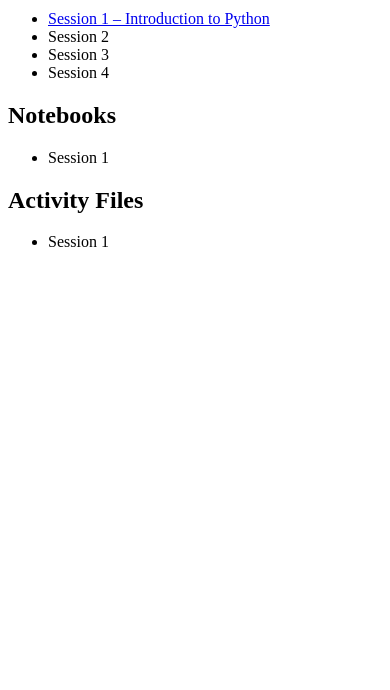
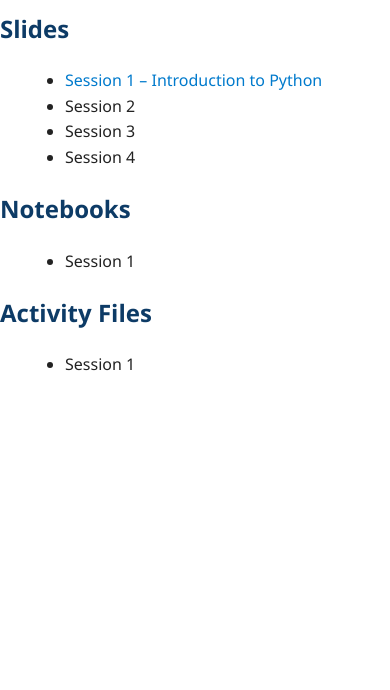
Before and after one commit to guerreroda/nwcst_intro, a plain HTML site: page index.html in a window 390 px wide. Shown: the part 154-844 px from the top of the page. Drawn offline with Linux system fonts and the light colour scheme.

Commit message:
Enhance index.html with responsive design and styles
Added viewport meta tag and styles for body, headings, links, and lists.

```diff
--- a/index.html
+++ b/index.html
@@ -2,7 +2,32 @@
 <html lang="en">
 <head>
   <meta charset="UTF-8">
+  <meta name="viewport" content="width=device-width, initial-scale=1.0">
   <title>Introduction to Nowcasting</title>
+  <style>
+    body {
+      font-family: "Segoe UI", Roboto, Helvetica, Arial, sans-serif;
+      margin: 40px auto;
+      max-width: 800px;
+      line-height: 1.6;
+      color: #222;
+      background-color: #fff;
+    }
+    h1, h2 {
+      color: #0d3b66;
+    }
+    a {
+      color: #007acc;
+      text-decoration: none;
+    }
+    a:hover {
+      text-decoration: underline;
+    }
+    ul {
+      list-style-type: disc;
+      margin-left: 25px;
+    }
+  </style>
 </head>
 <body>
 
```
